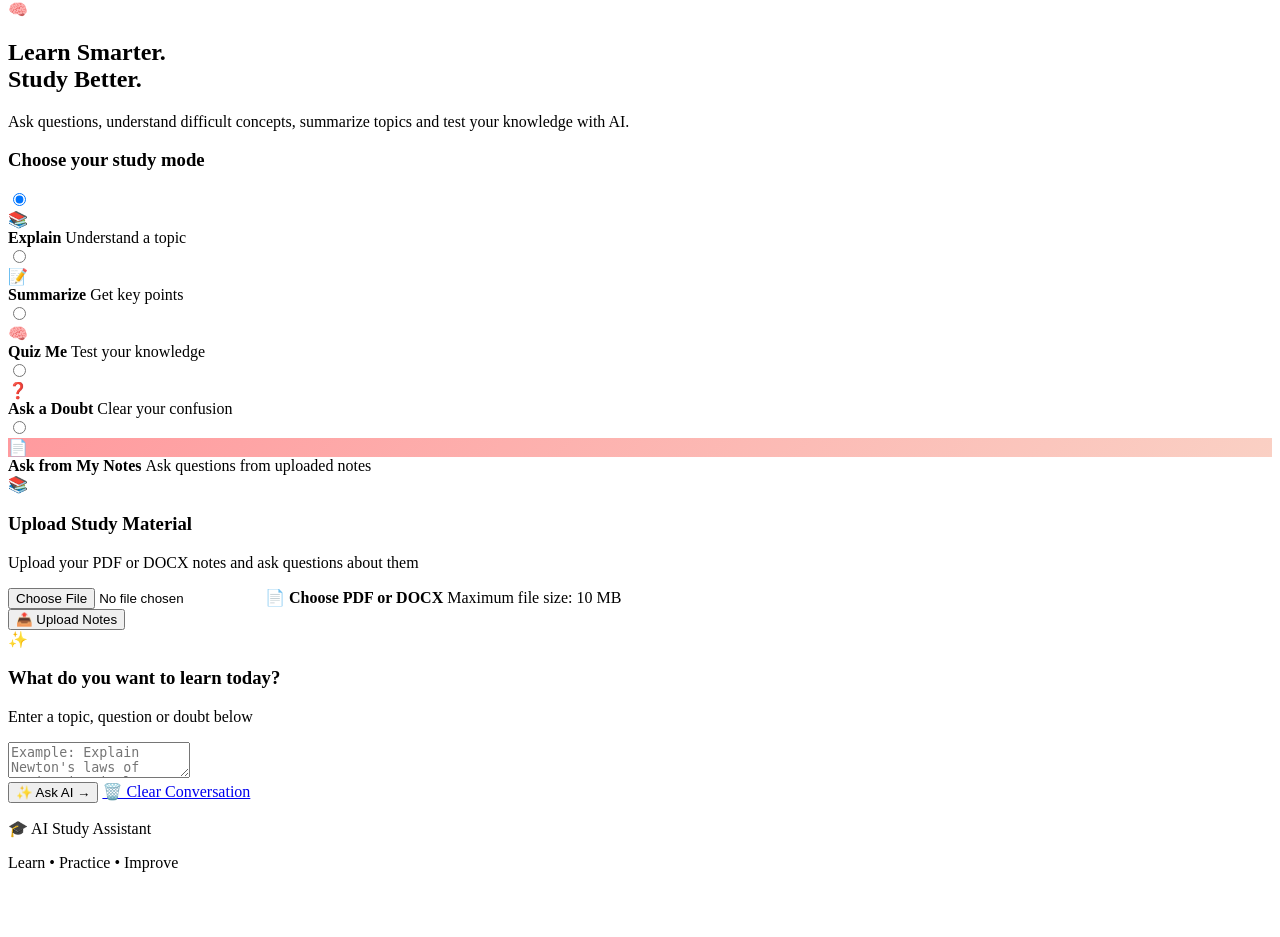
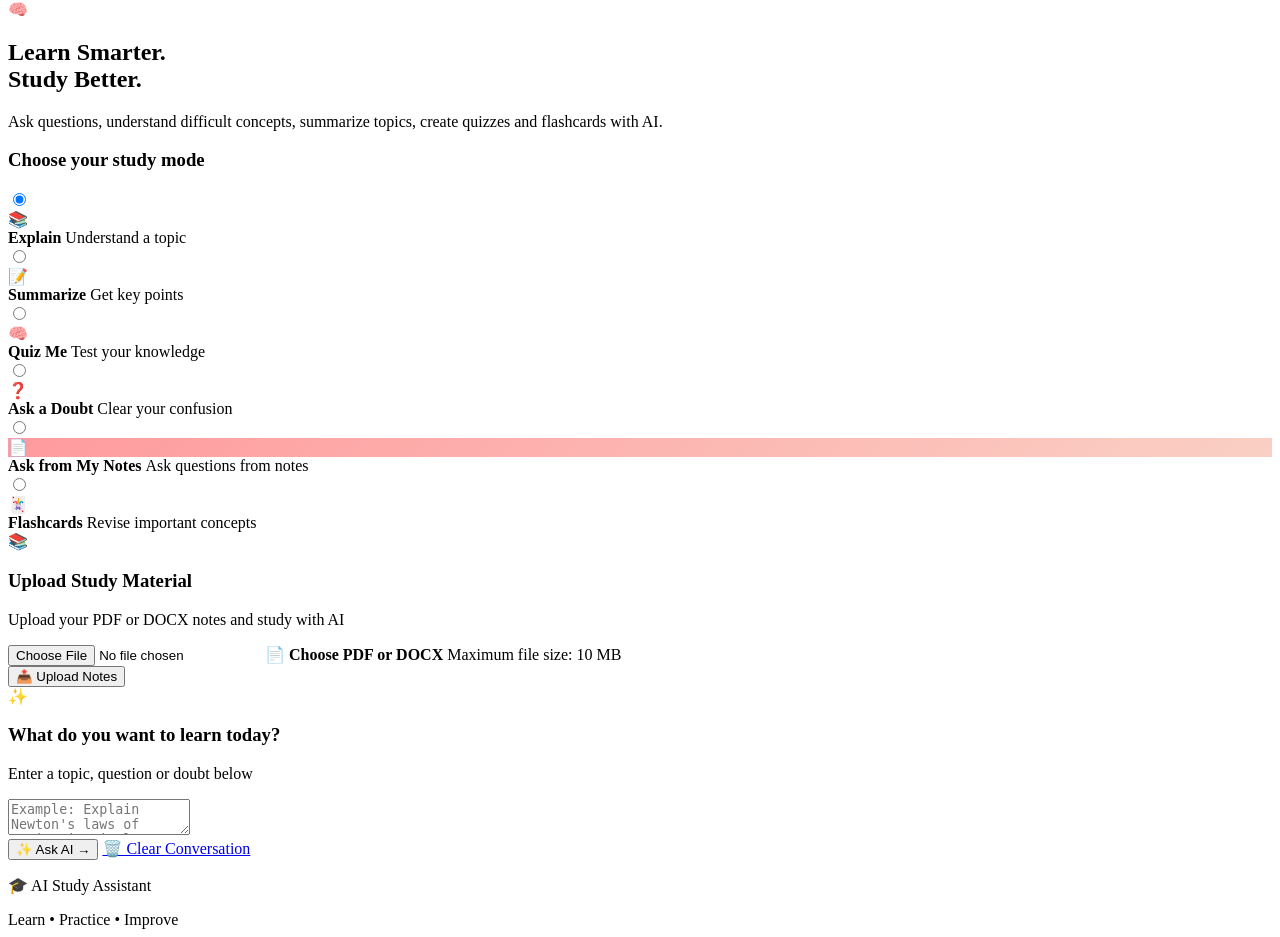
Before and after one commit to kjsskotha/AI_Study_Assistant, a Flask app: page / in a window 1280 px wide. Shown: the part 160-1097 px from the top of the page. Before the commit the page ends 1032 px from the top, so only its background shows below. Run offline with Flask 3, Linux system fonts and the light colour scheme.

Commit message:
Update index.html

```diff
--- a/templates/index.html
+++ b/templates/index.html
@@ -2,20 +2,28 @@
 <html lang="en">
 
 <head>
+
     <meta charset="UTF-8">
-    <meta name="viewport" content="width=device-width, initial-scale=1.0">
+
+    <meta name="viewport"
+          content="width=device-width, initial-scale=1.0">
 
     <title>AI Study Assistant</title>
 
     <link rel="stylesheet"
           href="{{ url_for('static', filename='style.css') }}">
 
+    <!-- Markdown -->
     <script src="https://cdn.jsdelivr.net/npm/marked/marked.min.js"></script>
+
+    <!-- Security -->
     <script src="https://cdn.jsdelivr.net/npm/dompurify/dist/purify.min.js"></script>
+
 </head>
 
 
 <body>
+
 
 <div class="background-shape shape-one"></div>
 <div class="background-shape shape-two"></div>
@@ -24,7 +32,7 @@
 <div class="app-container">
 
 
-    <!-- HEADER -->
+    <!-- ================= HEADER ================= -->
 
     <header class="header">
 
@@ -35,14 +43,19 @@
             </div>
 
             <div>
-                <h1>AI Study Assistant</h1>
+
+                <h1>
+                    AI Study Assistant
+                </h1>
 
                 <p>
                     Your personal AI learning companion
                 </p>
+
             </div>
 
         </div>
+
 
         <div class="ai-badge">
             ✨ AI Powered
@@ -52,7 +65,7 @@
 
 
 
-    <!-- HERO -->
+    <!-- ================= HERO ================= -->
 
     <section class="hero">
 
@@ -60,21 +73,24 @@
             🧠
         </div>
 
+
         <h2>
             Learn Smarter.<br>
             <span>Study Better.</span>
         </h2>
 
+
         <p>
             Ask questions, understand difficult concepts,
-            summarize topics and test your knowledge with AI.
+            summarize topics, create quizzes and flashcards
+            with AI.
         </p>
 
     </section>
 
 
 
-    <!-- STUDY MODES -->
+    <!-- ================= STUDY MODES ================= -->
 
     <section class="study-section">
 
@@ -223,7 +239,7 @@
 
 
 
-            <!-- MY NOTES -->
+            <!-- ASK FROM NOTES -->
 
             <label class="mode-card notes-mode-card">
 
@@ -246,7 +262,41 @@
                         </strong>
 
                         <span>
-                            Ask questions from uploaded notes
+                            Ask questions from notes
+                        </span>
+
+                    </div>
+
+                </div>
+
+            </label>
+
+
+
+            <!-- FLASHCARDS -->
+
+            <label class="mode-card flashcard-mode-card">
+
+                <input
+                    type="radio"
+                    name="mode-select"
+                    value="flashcards"
+                >
+
+                <div class="mode-content">
+
+                    <div class="mode-icon flashcard-icon">
+                        🃏
+                    </div>
+
+                    <div>
+
+                        <strong>
+                            Flashcards
+                        </strong>
+
+                        <span>
+                            Revise important concepts
                         </span>
 
                     </div>
@@ -262,15 +312,17 @@
 
 
 
-    <!-- UPLOAD STUDY MATERIAL -->
+    <!-- ================= UPLOAD NOTES ================= -->
 
     <section class="upload-section">
+
 
         <div class="upload-title">
 
             <div class="upload-icon">
                 📚
             </div>
+
 
             <div>
 
@@ -279,12 +331,14 @@
                 </h3>
 
                 <p>
-                    Upload your PDF or DOCX notes and ask questions about them
+                    Upload your PDF or DOCX notes
+                    and study with AI
                 </p>
 
             </div>
 
         </div>
+
 
 
         <form
@@ -293,6 +347,7 @@
             enctype="multipart/form-data"
             class="upload-form"
         >
+
 
             <div class="file-area">
 
@@ -304,15 +359,18 @@
                     required
                 >
 
+
                 <label for="study_file">
 
                     <span class="file-icon">
                         📄
                     </span>
 
+
                     <strong>
                         Choose PDF or DOCX
                     </strong>
+
 
                     <span>
                         Maximum file size: 10 MB
@@ -323,14 +381,19 @@
             </div>
 
 
+
             <button
                 type="submit"
                 class="upload-button"
             >
+
                 📤 Upload Notes
+
             </button>
 
+
         </form>
+
 
 
         {% if uploaded_file %}
@@ -341,11 +404,13 @@
                 ✅
             </span>
 
+
             <div>
 
                 <strong>
                     Study material loaded
                 </strong>
+
 
                 <p>
                     {{ uploaded_file }}
@@ -357,11 +422,12 @@
 
         {% endif %}
 
+
     </section>
 
 
 
-    <!-- QUESTION SECTION -->
+    <!-- ================= QUESTION ================= -->
 
     <section class="question-section">
 
@@ -381,17 +447,21 @@
             >
 
 
+
             <div class="question-title">
+
 
                 <div class="title-icon">
                     ✨
                 </div>
+
 
                 <div>
 
                     <h3>
                         What do you want to learn today?
                     </h3>
+
 
                     <p id="question-help">
                         Enter a topic, question or doubt below
@@ -453,7 +523,7 @@
 
 
 
-    <!-- AI RESPONSE -->
+    <!-- ================= AI RESPONSE ================= -->
 
     {% if answer %}
 
@@ -462,11 +532,14 @@
 
         <div class="response-header">
 
+
             <div class="response-title">
+
 
                 <div class="ai-response-icon">
                     🤖
                 </div>
+
 
                 <div>
 
@@ -474,11 +547,13 @@
                         AI Response
                     </h3>
 
+
                     <span>
                         Generated by your AI Study Assistant
                     </span>
 
                 </div>
+
 
             </div>
 
@@ -486,6 +561,7 @@
             <div class="response-status">
                 ● Ready
             </div>
+
 
         </div>
 
@@ -498,6 +574,7 @@
             <span>
                 Your question
             </span>
+
 
             <p>
                 {{ question }}
@@ -515,6 +592,7 @@
         ></div>
 
 
+
         <script
             id="answer-data"
             type="text/plain"
@@ -524,16 +602,25 @@
     </section>
 
 
+
     <script>
 
         const rawAnswer =
-            document.getElementById("answer-data").textContent;
+            document.getElementById(
+                "answer-data"
+            ).textContent;
+
 
         const formattedAnswer =
             marked.parse(rawAnswer);
 
-        document.getElementById("ai-answer").innerHTML =
-            DOMPurify.sanitize(formattedAnswer);
+
+        document.getElementById(
+            "ai-answer"
+        ).innerHTML =
+            DOMPurify.sanitize(
+                formattedAnswer
+            );
 
     </script>
 
@@ -541,13 +628,14 @@
 
 
 
-    <!-- FOOTER -->
+    <!-- ================= FOOTER ================= -->
 
     <footer>
 
         <p>
             🎓 AI Study Assistant
         </p>
+
 
         <span>
             Learn • Practice • Improve
@@ -560,9 +648,10 @@
 
 
 
-<!-- JAVASCRIPT -->
+<!-- ================= JAVASCRIPT ================= -->
 
 <script>
+
 
 const modeCards =
     document.querySelectorAll(
@@ -588,60 +677,96 @@
     );
 
 
+
 modeCards.forEach(function(card) {
+
 
     card.addEventListener(
         "change",
         function() {
 
+
             selectedMode.value =
                 this.value;
 
 
+
             if (this.value === "notes") {
+
 
                 questionBox.placeholder =
                     "Example: What are the important points in my notes?";
+
 
                 questionHelp.textContent =
                     "Ask a question based on your uploaded study material.";
 
             }
 
+
+
+            else if (this.value === "flashcards") {
+
+
+                questionBox.placeholder =
+                    "Example: Create flashcards from my notes";
+
+
+                questionHelp.textContent =
+                    "Create flashcards from your uploaded study material.";
+
+            }
+
+
+
             else if (this.value === "quiz") {
 
+
                 questionBox.placeholder =
-                        "Example: Create a quiz about this topic...";
+                    "Example: Create a quiz about this topic";
+
 
                 questionHelp.textContent =
                     "Enter a topic to test your knowledge.";
 
             }
 
+
+
             else if (this.value === "summarize") {
 
+
                 questionBox.placeholder =
-                        "Example: Summarize this topic in simple points...";
+                    "Example: Summarize this topic in simple points";
+
 
                 questionHelp.textContent =
                     "Get the most important points for revision.";
 
             }
 
+
+
             else if (this.value === "doubt") {
+
 
                 questionBox.placeholder =
                     "Example: Why does this concept work this way?";
+
 
                 questionHelp.textContent =
                     "Ask anything you are confused about.";
 
             }
 
+
+
             else {
+
 
                 questionBox.placeholder =
                     "Example: Explain Newton's laws of motion in simple words...";
+
 
                 questionHelp.textContent =
                     "Enter a topic, question or doubt below.";
@@ -657,15 +782,21 @@
 
 {% if selected_mode %}
 
+
 const currentMode =
     "{{ selected_mode }}";
 
 
 modeCards.forEach(function(card) {
 
-        if (card.value === currentMode) {
+
+    if (
+        card.value === currentMode
+    ) {
+
 
         card.checked = true;
+
 
         selectedMode.value =
             currentMode;
@@ -674,7 +805,9 @@
 
 });
 
+
 {% endif %}
+
 
 </script>
 
```
Lines whose indentation alone changed are shown as unchanged.
